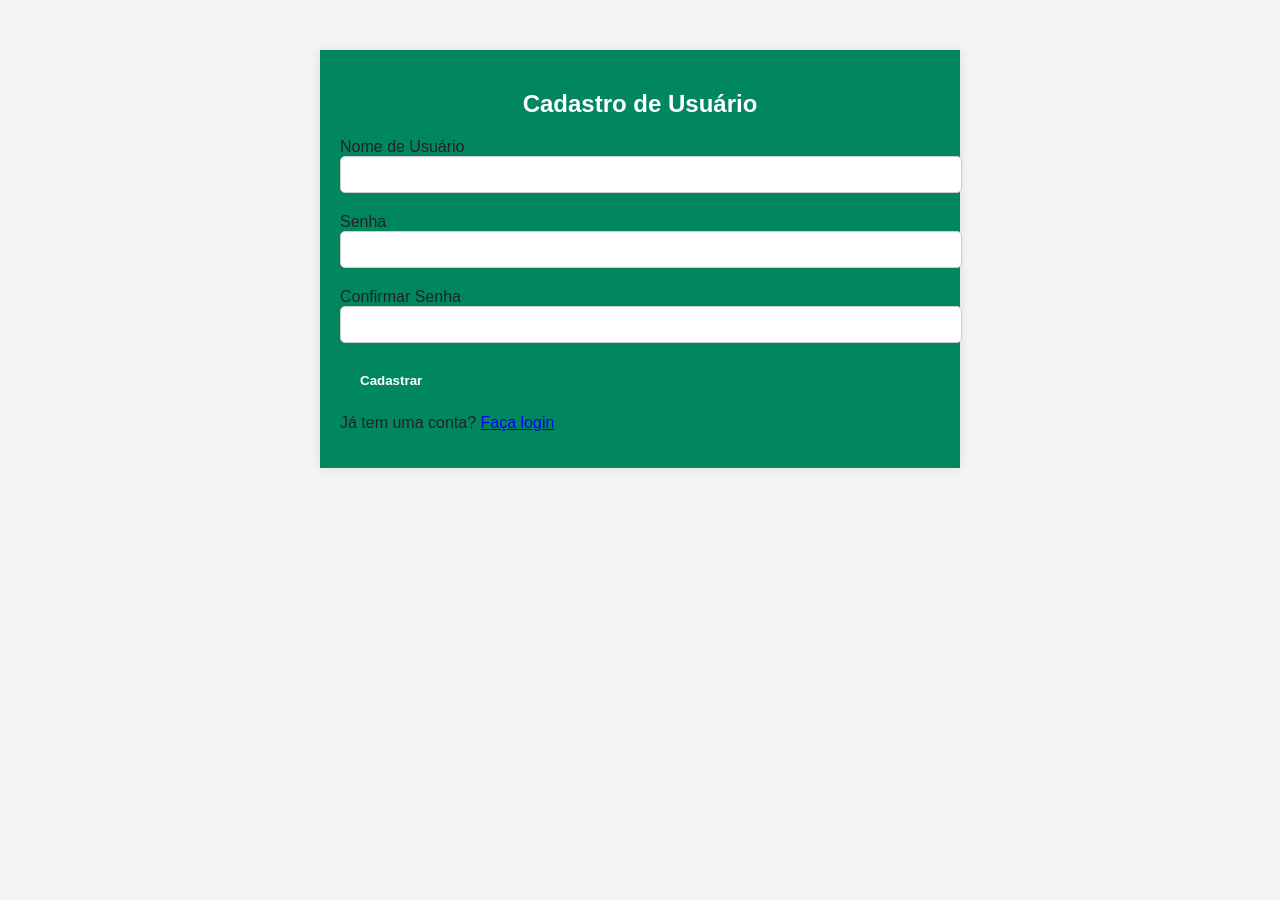
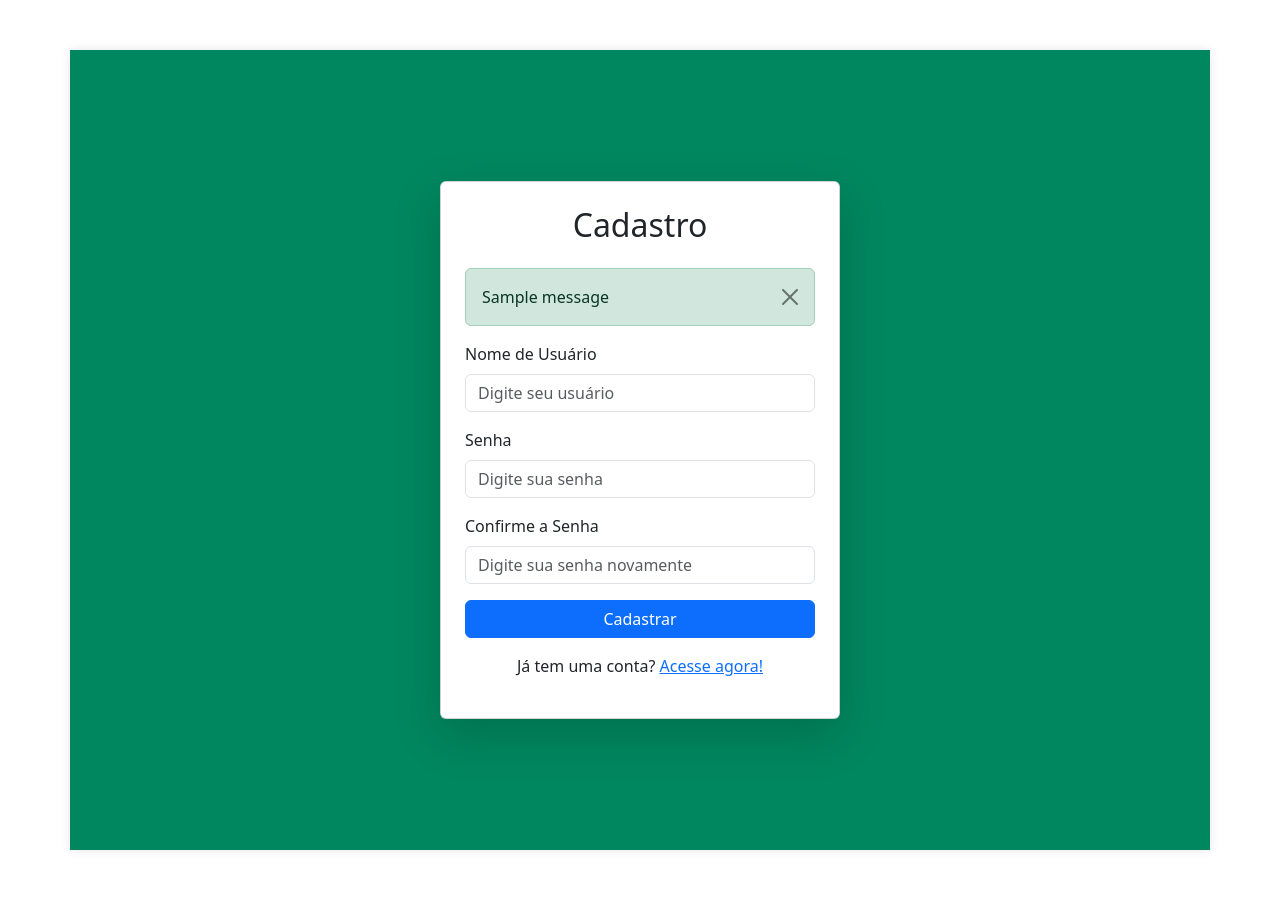
Before and after one commit to alewnardu/papadobradofc, a Flask app: template app/templates/auth/register.html in a window 1280 px wide. Before the commit the page ends 468 px from the top, so only its background shows below. Run offline with Flask 3, Linux system fonts and the light colour scheme; the template is opened without the code that fills it, so the values that code supplies are empty, except form fields; one stand-in notice (Sample message) is shown; form fields are guessed from the names that the template uses; parts of the project's set-up code (start-up, migrations or seed data) failed here and were passed over.

Commit message:
Aplica mensageria no tela de cadastro e atualiza o formulário

```diff
--- a/app/templates/auth/register.html
+++ b/app/templates/auth/register.html
@@ -3,29 +3,71 @@
 <head>
     <meta charset="UTF-8">
     <meta name="viewport" content="width=device-width, initial-scale=1.0">
-    <title>Cadastro - Papo Dobrado</title>
+    <title>Cadastro - Papa Dobrado</title>
     <link rel="stylesheet" href="{{ url_for('static', filename='css/style.css') }}">
+    <link rel="stylesheet" href="https://cdn.jsdelivr.net/npm/bootstrap@5.3.0/dist/css/bootstrap.min.css">
 </head>
 <body>
-    <div class="container">
-        <h2>Cadastro de Usuário</h2>
+    <div class="container d-flex justify-content-center align-items-center vh-100">
+        <div class="card p-4 shadow-lg" style="max-width: 400px; width: 100%;">
+            <h2 class="text-center mb-4">Cadastro</h2>
+
+            <!-- Exibição de mensagens flash -->
+            {% with messages = get_flashed_messages(with_categories=true) %}
+                {% if messages %}
+                    <div>
+                        {% for category, message in messages %}
+                            <div class="alert alert-{{ category }} alert-dismissible fade show" role="alert">
+                                {{ message }}
+                                <button type="button" class="btn-close" data-bs-dismiss="alert" aria-label="Close"></button>
+                            </div>
+                        {% endfor %}
+                    </div>
+                {% endif %}
+            {% endwith %}
+
             <form method="POST" action="{{ url_for('auth.register') }}">
                 {{ form.hidden_tag() }}
-            <div class="form-group">
-                <label for="username">Nome de Usuário</label>
-                {{ form.username(class="form-control", id="username") }}
+
+                <div class="mb-3">
+                    <label for="username" class="form-label">Nome de Usuário</label>
+                    {{ form.username(class="form-control", id="username", placeholder="Digite seu usuário") }}
+                    {% if form.username.errors %}
+                        <div class="text-danger small">
+                            {{ form.username.errors[0] }}
                         </div>
-            <div class="form-group">
-                <label for="password">Senha</label>
-                {{ form.password(class="form-control", id="password") }}
+                    {% endif %}
                 </div>
-            <div class="form-group">
-                <label for="confirm_password">Confirmar Senha</label>
-                {{ form.confirm_password(class="form-control", id="confirm_password") }}
+
+                <div class="mb-3">
+                    <label for="password" class="form-label">Senha</label>
+                    {{ form.password(class="form-control", id="password", placeholder="Digite sua senha") }}
+                    {% if form.password.errors %}
+                        <div class="text-danger small">
+                            {{ form.password.errors[0] }}
                         </div>
-            <button type="submit" class="btn btn-primary">Cadastrar</button>
+                    {% endif %}
+                </div>
+
+                <div class="mb-3">
+                    <label for="confirm_password" class="form-label">Confirme a Senha</label>
+                    {{ form.confirm_password(class="form-control", id="confirm_password", placeholder="Digite sua senha novamente") }}
+                    {% if form.confirm_password.errors %}
+                        <div class="text-danger small">
+                            {{ form.confirm_password.errors[0] }}
+                        </div>
+                    {% endif %}
+                </div>
+
+                <button type="submit" class="btn btn-primary w-100">Cadastrar</button>
             </form>
-        <p>Já tem uma conta? <a href="{{ url_for('auth.login') }}">Faça login</a></p>
+
+            <p class="text-center mt-3">
+                Já tem uma conta? <a href="{{ url_for('auth.login') }}">Acesse agora!</a>
+            </p>
         </div>
+    </div>
+
+    <script src="https://cdn.jsdelivr.net/npm/bootstrap@5.3.0/dist/js/bootstrap.bundle.min.js"></script>
 </body>
 </html>
```
Lines whose indentation alone changed are shown as unchanged.
